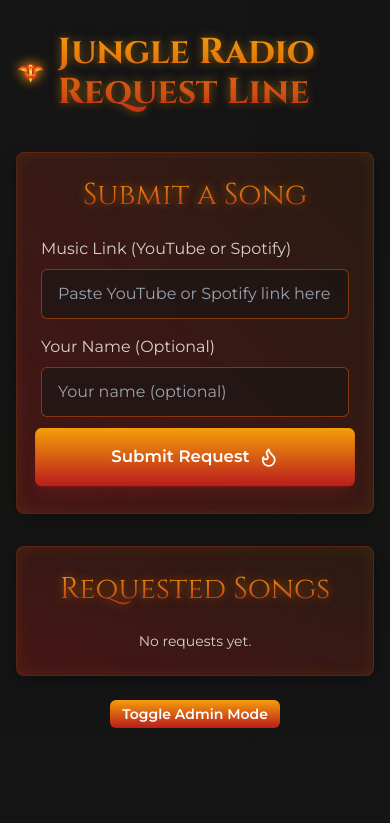
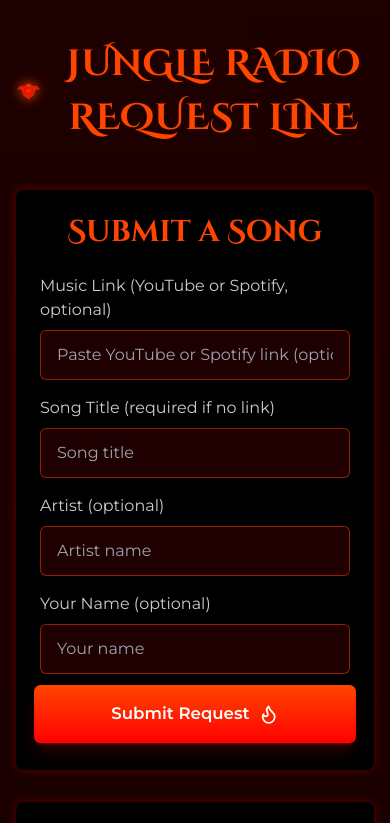
Before and after one commit to Chaps420/JungleRadio, a website: page index.html in a window 390 px wide. Shown: the top 823 px of the page. Drawn offline with nearby package versions, Linux system fonts and the light colour scheme.

Commit message:
Update index.html

```diff
--- a/index.html
+++ b/index.html
@@ -7,35 +7,41 @@
   <title>Jungle Radio Request Line</title>
 
   <!-- Google Fonts -->
-  <link href="https://fonts.googleapis.com/css2?family=Cinzel:wght@400;700&family=Montserrat:wght@300;400;600&display=swap" rel="stylesheet">
+  <link href="https://fonts.googleapis.com/css2?family=Cinzel+Decorative:wght@700&family=Montserrat:wght@300;400;600&display=swap" rel="stylesheet">
 
   <!-- Tailwind CSS CDN -->
   <script src="https://cdn.tailwindcss.com"></script>
 
   <style>
     :root {
-      --background: 20 14.3% 4.1%;
+      --background: 0 100% 10%; /* Near-black with red hint (#1a0000) */
       --foreground: 60 9.1% 97.8%;
       --muted: 12 6.5% 15.1%;
       --muted-foreground: 24 5.4% 63.9%;
-      --card: 20 14.3% 4.1%;
+      --card: 0 100% 10%;
       --card-foreground: 60 9.1% 97.8%;
       --border: 12 6.5% 15.1%;
       --input: 12 6.5% 15.1%;
-      --primary: 20.5 90.2% 48.2%;
+      --primary: 16 100% 50%; /* #ff4500 */
       --primary-foreground: 60 9.1% 97.8%;
       --secondary: 12 6.5% 15.1%;
       --secondary-foreground: 60 9.1% 97.8%;
-      --accent: 20.5 90.2% 48.2%;
+      --accent: 0 100% 50%; /* #ff0000 */
       --accent-foreground: 60 9.1% 97.8%;
-      --destructive: 0 84.2% 60.2%;
+      --destructive: 0 100% 50%;
       --destructive-foreground: 60 9.1% 97.8%;
-      --ring: 20.5 90.2% 48.2%;
+      --ring: 16 100% 50%;
       --radius: 0.5rem;
-      --flame-red: 0 84% 60%;
-      --flame-orange: 24.6 95% 53%;
-      --flame-yellow: 35.5 91.7% 32.9%;
-      --jungle-dark: 0 0% 9%;
+      --fiery-red: 0 100% 50%; /* #ff0000 */
+      --fiery-orange: 16 100% 50%; /* #ff4500 */
+      --fiery-dark: 24 100% 40%; /* #cc3300 */
+      --jungle-dark: 0 100% 10%; /* #1a0000 */
+      --font-size: 64px;
+      --padding: 10px 20px;
+      --letter-spacing: 2px;
+      --shadow1: 5px; /* Tighter for bright outline */
+      --shadow2: 10px;
+      --shadow3: 20px;
     }
 
     body {
@@ -48,23 +54,87 @@
     }
 
     .font-cinzel {
-      font-family: 'Cinzel', serif;
+      font-family: 'Cinzel Decorative', cursive;
     }
 
-    .flame-text {
-      background: linear-gradient(to bottom, #f59e0b, #b91c1c);
-      -webkit-background-clip: text;
-      background-clip: text;
-      color: transparent;
-      text-shadow: 0 0 10px rgba(245, 158, 11, 0.5);
+    .fiery-text {
+      font-family: 'Cinzel Decorative', cursive;
+      font-size: var(--font-size);
+      color: #ff4500; /* Match Submit a Song and Requested Songs */
+      -webkit-text-stroke: 1.5px var(--fiery-red); /* Bright fire red outline */
+      text-align: center;
+      position: relative;
+      display: inline-block;
+      padding: var(--padding);
+      text-transform: uppercase;
+      letter-spacing: var(--letter-spacing);
+      text-shadow:
+        0 0 2px var(--fiery-red),
+        0 0 var(--shadow1) var(--fiery-red),
+        0 0 var(--shadow2) var(--fiery-orange),
+        0 0 var(--shadow3) var(--fiery-dark);
+      animation:
+        textFlicker 1.2s infinite,
+        outlinePulse 1.5s infinite;
+    }
+
+    @keyframes textFlicker {
+      0% {
+        text-shadow:
+          0 0 2px var(--fiery-red),
+          0 0 var(--shadow1) var(--fiery-red),
+          0 0 var(--shadow2) var(--fiery-orange),
+          0 0 var(--shadow3) var(--fiery-dark);
+        transform: scale(1);
+      }
+      50% {
+        text-shadow:
+          0 0 4px var(--fiery-red),
+          0 0 calc(var(--shadow1) * 1.2) var(--fiery-red),
+          0 0 calc(var(--shadow2) * 1.2) var(--fiery-orange),
+          0 0 calc(var(--shadow3) * 1.2) var(--fiery-dark);
+        transform: scale(1.02);
+      }
+      100% {
+        text-shadow:
+          0 0 2px var(--fiery-red),
+          0 0 var(--shadow1) var(--fiery-red),
+          0 0 var(--shadow2) var(--fiery-orange),
+          0 0 var(--shadow3) var(--fiery-dark);
+        transform: scale(1);
+      }
+    }
+
+    @keyframes outlinePulse {
+      0% {
+        text-shadow:
+          0 0 2px var(--fiery-red),
+          0 0 var(--shadow1) var(--fiery-red),
+          0 0 var(--shadow2) var(--fiery-orange),
+          0 0 var(--shadow3) var(--fiery-dark);
+      }
+      50% {
+        text-shadow:
+          0 0 5px var(--fiery-red),
+          0 0 var(--shadow1) var(--fiery-red),
+          0 0 var(--shadow2) var(--fiery-orange),
+          0 0 var(--shadow3) var(--fiery-dark);
+      }
+      100% {
+        text-shadow:
+          0 0 2px var(--fiery-red),
+          0 0 var(--shadow1) var(--fiery-red),
+          0 0 var(--shadow2) var(--fiery-orange),
+          0 0 var(--shadow3) var(--fiery-dark);
+      }
     }
 
     .flame-card {
-      background: linear-gradient(to top right, rgba(185, 28, 28, 0.3), rgba(234, 88, 12, 0.1));
-      backdrop-filter: blur(4px);
-      border: 1px solid rgba(234, 88, 12, 0.2);
-      box-shadow: 0 5px 15px rgba(0, 0, 0, 0.3), inset 0 0 15px rgba(245, 158, 11, 0.1);
+      background-color: #000000; /* Solid black background */
+      border: 2px solid var(--fiery-red); /* Bright red outline */
+      box-shadow: 0 0 10px rgba(255, 0, 0, 0.3); /* Subtle red glow */
       border-radius: var(--radius);
+      padding: 1.5rem;
     }
 
     @keyframes flame {
@@ -73,8 +143,8 @@
     }
 
     @keyframes glow {
-      0% { filter: drop-shadow(0 0 2px #F59E0B); }
-      100% { filter: drop-shadow(0 0 10px #F59E0B); }
+      0% { filter: drop-shadow(0 0 2px #ff4500); }
+      100% { filter: drop-shadow(0 0 10px #ff4500); }
     }
 
     @keyframes flicker {
@@ -84,6 +154,7 @@
 
     .animate-flame {
       animation: flame 3s ease-in-out infinite;
+      touch-action: manipulation;
     }
 
     .animate-phoenix-glow {
@@ -97,7 +168,7 @@
       width: 100%;
       height: 100%;
       z-index: -1;
-      background: linear-gradient(rgba(23, 23, 23, 0.85), rgba(23, 23, 23, 0.95));
+      background: linear-gradient(rgba(26, 0, 0, 0.85), rgba(26, 0, 0, 0.95));
       animation: flicker 4s infinite alternate;
     }
 
@@ -106,11 +177,11 @@
     }
 
     ::-webkit-scrollbar-track {
-      background: rgba(23, 23, 23, 0.5);
+      background: rgba(26, 0, 0, 0.5);
     }
 
     ::-webkit-scrollbar-thumb {
-      background: rgba(234, 88, 12, 0.6);
+      background: rgba(255, 69, 0, 0.6);
       border-radius: 4px;
     }
 
@@ -122,6 +193,73 @@
     .song-preview.active {
       display: block;
     }
+
+    .song-url {
+      display: block;
+      max-width: 100%;
+      overflow: hidden;
+      text-overflow: ellipsis;
+      white-space: nowrap;
+    }
+
+    /* Mobile adjustments */
+    @media (max-width: 768px) {
+      :root {
+        --font-size: 48px;
+        --padding: 5px 10px;
+        --letter-spacing: 1px;
+        --shadow1: 4px;
+        --shadow2: 8px;
+        --shadow3: 16px;
+      }
+      .container {
+        padding-left: 1rem;
+        padding-right: 1rem;
+      }
+      input, button {
+        font-size: 0.9rem;
+        padding: 0.5rem 1rem;
+      }
+      .flame-card {
+        padding: 1rem;
+      }
+      .text-3xl {
+        font-size: 1.5rem;
+      }
+      .text-xs {
+        font-size: 0.65rem;
+      }
+      .fiery-text {
+        -webkit-text-stroke: 1px var(--fiery-red); /* Thinner outline for mobile */
+      }
+    }
+
+    @media (max-width: 480px) {
+      :root {
+        --font-size: 36px;
+        --padding: 5px 8px;
+        --letter-spacing: 0.5px;
+        --shadow1: 3px;
+        --shadow2: 6px;
+        --shadow3: 12px;
+      }
+      input, button {
+        font-size: 0.8rem;
+        padding: 0.4rem 0.8rem;
+      }
+      .flame-card {
+        padding: 0.75rem;
+      }
+      .text-3xl {
+        font-size: 1.25rem;
+      }
+      .text-xs {
+        font-size: 0.6rem;
+      }
+      .fiery-text {
+        -webkit-text-stroke: 0.8px var(--fiery-red); /* Even thinner for small screens */
+      }
+    }
   </style>
 
   <script>
@@ -132,9 +270,9 @@
             background: 'hsl(var(--background))',
             foreground: 'hsl(var(--foreground))',
             primary: { DEFAULT: 'hsl(var(--primary))', foreground: 'hsl(var(--primary-foreground))' },
-            amber: { '500': '#f59e0b' },
-            red: { '700': '#b91c1c' },
-            orange: { '600': '#ea580c' },
+            amber: { '500': '#ff4500' },
+            red: { '700': '#ff0000' },
+            orange: { '600': '#cc3300' },
             jungle: { 'dark': 'hsl(var(--jungle-dark))' }
           }
         }
@@ -146,16 +284,16 @@
   <!-- Flame Background -->
   <div class="flame-background"></div>
 
-  <div class="container mx-auto px-4 py-8">
+  <div class="container mx-auto px-4 py-8 max-w-full">
     <!-- Header with Phoenix Logo -->
     <header class="flex items-center justify-center mb-10">
       <div class="w-12 h-12 mr-3 animate-phoenix-glow">
         <svg xmlns="http://www.w3.org/2000/svg" viewBox="0 0 100 100" class="w-full h-full">
           <defs>
             <radialGradient id="phoenixGradient" cx="50%" cy="50%" r="50%" fx="50%" fy="50%">
-              <stop offset="0%" stop-color="#FFF082" />
-              <stop offset="40%" stop-color="#F59E0B" />
-              <stop offset="100%" stop-color="#B91C1C" />
+              <stop offset="0%" stop-color="#ff4500" />
+              <stop offset="40%" stop-color="#ff0000" />
+              <stop offset="100%" stop-color="#cc3300" />
             </radialGradient>
           </defs>
           <g transform="translate(50 50)">
@@ -163,49 +301,70 @@
             <path d="M-5,-10 C-25,-30 -40,-20 -45,-5 C-25,-10 -15,0 -5,10 Z" fill="url(#phoenixGradient)" />
             <path d="M5,-10 C25,-30 40,-20 45,-5 C25,-10 15,0 5,10 Z" fill="url(#phoenixGradient)" />
             <path d="M-10,15 C-5,25 0,35 0,40 C0,35 5,25 10,15" fill="url(#phoenixGradient)" />
-            <circle cx="0" cy="-20" r="5" fill="#FFF082" />
-            <path d="M0,-20 L4,-17 L0,-14 L-4,-17 Z" fill="#B91C1C" />
+            <circle cx="0" cy="-20" r="5" fill="#ff4500" />
+            <path d="M0,-20 L4,-17 L0,-14 L-4,-17 Z" fill="#cc3300" />
           </g>
         </svg>
       </div>
-      <h1 class="text-4xl font-cinzel font-bold flame-text">Jungle Radio Request Line</h1>
+      <h1 class="fiery-text">Jungle Radio Request Line</h1>
     </header>
 
     <!-- Main Content -->
     <main class="flex flex-col lg:flex-row gap-8 max-w-6xl mx-auto">
       <!-- Form Section -->
-      <section class="lg:w-1/2 flex flex-col">
+      <section class="lg:w-2/5 flex flex-col">
         <div class="flame-card p-6 md:p-8 h-full">
-          <h2 class="text-3xl font-cinzel mb-6 text-center flame-text">Submit a Song</h2>
+          <h2 class="text-3xl font-cinzel mb-6 text-center text-[#ff4500]">Submit a Song</h2>
           <form id="request-form" class="space-y-4">
             <div>
-              <label class="text-white/80 block mb-2">Music Link (YouTube or Spotify)</label>
+              <label class="text-white/80 block mb-2">Music Link (YouTube or Spotify, optional)</label>
               <input
                 type="url"
                 id="url"
                 name="url"
-                class="w-full px-4 py-3 bg-jungle-dark/60 border border-orange-600/50 rounded-md focus:outline-none focus:ring-2 focus:ring-amber-500/50 placeholder-gray-400 text-white"
-                placeholder="Paste YouTube or Spotify link here"
-                required
+                class="w-full px-4 py-3 bg-jungle-dark/60 border border-[#ff4500]/50 rounded-md focus:outline-none focus:ring-2 focus:ring-[#ff4500]/50 placeholder-gray-400 text-white"
+                placeholder="Paste YouTube or Spotify link (optional)"
                 aria-describedby="url-error"
               >
-              <div id="url-error" class="error mt-1 text-red-500"></div>
+              <div id="url-error" class="error mt-1 text-[#ff0000]"></div>
             </div>
             <div>
-              <label class="text-white/80 block mb-2">Your Name (Optional)</label>
+              <label class="text-white/80 block mb-2">Song Title (required if no link)</label>
+              <input
+                type="text"
+                id="title"
+                name="title"
+                class="w-full px-4 py-3 bg-jungle-dark/60 border border-[#ff4500]/50 rounded-md focus:outline-none focus:ring-2 focus:ring-[#ff4500]/50 placeholder-gray-400 text-white"
+                placeholder="Song title"
+                maxlength="100"
+              >
+            </div>
+            <div>
+              <label class="text-white/80 block mb-2">Artist (optional)</label>
+              <input
+                type="text"
+                id="artist"
+                name="artist"
+                class="w-full px-4 py-3 bg-jungle-dark/60 border border-[#ff4500]/50 rounded-md focus:outline-none focus:ring-2 focus:ring-[#ff4500]/50 placeholder-gray-400 text-white"
+                placeholder="Artist name"
+                maxlength="100"
+              >
+            </div>
+            <div>
+              <label class="text-white/80 block mb-2">Your Name (optional)</label>
               <input
                 type="text"
                 id="name"
                 name="requesterName"
-                class="w-full px-4 py-3 bg-jungle-dark/60 border border-orange-600/50 rounded-md focus:outline-none focus:ring-2 focus:ring-amber-500/50 placeholder-gray-400 text-white"
-                placeholder="Your name (optional)"
+                class="w-full px-4 py-3 bg-jungle-dark/60 border border-[#ff4500]/50 rounded-md focus:outline-none focus:ring-2 focus:ring-[#ff4500]/50 placeholder-gray-400 text-white"
+                placeholder="Your name"
                 maxlength="50"
               >
             </div>
             <button
               type="submit"
               id="submit-btn"
-              class="w-full py-4 px-6 bg-gradient-to-b from-amber-500 to-red-700 rounded-md font-bold text-white hover:opacity-90 transition-all duration-300 shadow-lg shadow-red-700/20 flex items-center justify-center space-x-2 animate-flame"
+              class="w-full py-4 px-6 bg-gradient-to-b from-[#ff4500] to-[#ff0000] rounded-md font-bold text-white hover:opacity-90 transition-all duration-300 shadow-lg shadow-[#ff0000]/20 flex items-center justify-center space-x-2 animate-flame"
             >
               <span>Submit Request</span>
               <svg xmlns="http://www.w3.org/2000/svg" width="24" height="24" viewBox="0 0 24 24" fill="none" stroke="currentColor" stroke-width="2" stroke-linecap="round" stroke-linejoin="round" class="h-5 w-5">
@@ -217,9 +376,9 @@
       </section>
 
       <!-- Requests Section -->
-      <section class="lg:w-1/2 flex flex-col">
+      <section class="lg:w-3/5 flex flex-col">
         <div class="flame-card p-6 md:p-8 h-full">
-          <h2 class="text-3xl font-cinzel mb-6 text-center flame-text">Requested Songs</h2>
+          <h2 class="text-3xl font-cinzel mb-6 text-center text-[#ff4500]">Requested Songs</h2>
           <div id="requests-list" class="space-y-2"></div>
         </div>
       </section>
@@ -229,7 +388,7 @@
     <div class="admin-toggle text-center mt-6 mb-8">
       <button
         id="toggle-admin"
-        class="py-1 px-3 bg-gradient-to-b from-amber-500 to-red-700 rounded-md font-bold text-white text-sm hover:opacity-90 transition-all duration-300"
+        class="py-1 px-3 bg-gradient-to-b from-[#ff4500] to-[#ff0000] rounded-md font-bold text-white text-sm hover:opacity-90 transition-all duration-300 animate-flame"
       >Toggle Admin Mode</button>
     </div>
   </div>
@@ -241,6 +400,7 @@
 
     // Extract song title from URL
     function extractSongTitle(url) {
+      if (!url) return null; // No URL provided, rely on user-entered title
       try {
         const urlObj = new URL(url);
         const params = new URLSearchParams(urlObj.search);
@@ -248,17 +408,14 @@
 
         // YouTube
         if (urlObj.hostname.includes('youtube.com') || urlObj.hostname.includes('youtu.be')) {
-          // Check query parameters for title-like data
           title = params.get('title') || params.get('t') || params.get('name');
           if (!title) {
-            // Try to extract from path or video ID
             const pathParts = urlObj.pathname.split('/').filter(Boolean);
             if (urlObj.hostname.includes('youtu.be')) {
-              title = pathParts[0]; // e.g., dQw4w9WgXcQ
+              title = pathParts[0];
             } else {
               title = params.get('v') || pathParts[pathParts.indexOf('watch') + 1] || '';
             }
-            // Clean up potential ID
             title = title
               ? decodeURIComponent(title)
                   .replace(/[-_]/g, ' ')
@@ -292,6 +449,7 @@
 
     // Generate embed URL for preview
     function getEmbedUrl(url) {
+      if (!url) return null; // No preview if no URL
       try {
         const urlObj = new URL(url);
         // YouTube
@@ -325,25 +483,33 @@
         }
         requests.forEach(request => {
           const item = document.createElement('div');
-          item.className = `flame-card rounded-md p-3 hover:border-amber-500/40 transition-all ${request.isProcessed ? 'opacity-60' : ''}`;
+          item.className = `flame-card rounded-md p-3 hover:border-[#ff4500]/40 transition-all`;
           const embedUrl = getEmbedUrl(request.url);
           item.innerHTML = `
             <div class="flex items-center space-x-2">
               <div class="flex-shrink-0 w-10 h-10 bg-jungle-dark/50 rounded flex items-center justify-center">
-                <svg xmlns="http://www.w3.org/2000/svg" width="20" height="20" viewBox="0 0 24 24" fill="none" stroke="currentColor" stroke-width="2" stroke-linecap="round" stroke-linejoin="round" class="text-amber-500">
+                <svg xmlns="http://www.w3.org/2000/svg" width="20" height="20" viewBox="0 0 24 24" fill="none" stroke="currentColor" stroke-width="2" stroke-linecap="round" stroke-linejoin="round" class="text-[#ff4500]">
                   <path d="M9 18V5l12-2v13"></path>
                   <circle cx="6" cy="18" r="3"></circle>
                   <circle cx="18" cy="16" r="3"></circle>
                 </svg>
               </div>
               <div class="flex-grow">
-                <h3 class="font-semibold text-amber-500 text-sm truncate">${request.title || 'Unknown Song'}</h3>
+                <h3 class="font-semibold text-[#ff4500] text-sm truncate">${request.title || 'Unknown Song'}</h3>
+                ${
+                  request.artist
+                    ? `<p class="text-xs text-white/80 truncate">Artist: ${request.artist}</p>`
+                    : ''
+                }
                 <p class="text-xs text-white/80 truncate">Added by: ${request.requesterName || 'Anonymous'}</p>
-                <a href="${request.url}" target="_blank" rel="noopener noreferrer" class="text-amber-500 hover:underline text-xs truncate block">${request.url}</a>
-                ${request.isProcessed ? '<span class="text-xs px-2 py-0.5 bg-amber-500/20 text-amber-500 rounded-full">Played</span>' : ''}
+                ${
+                  request.url
+                    ? `<a href="${request.url}" target="_blank" rel="noopener noreferrer" class="text-[#ff4500] hover:underline text-xs song-url">${request.url}</a>`
+                    : ''
+                }
                 ${
                   embedUrl
-                    ? `<button class="preview-btn mt-1 py-0.5 px-2 bg-jungle-dark/50 rounded-md text-white text-xs hover:bg-jungle-dark/70" data-id="${request.id}">Preview</button>`
+                    ? `<button class="preview-btn mt-1 py-0.5 px-2 bg-jungle-dark/50 rounded-md text-white text-xs hover:bg-jungle-dark/70 animate-flame" data-id="${request.id}">Preview</button>`
                     : ''
                 }
               </div>
@@ -351,14 +517,7 @@
                 isAdmin
                   ? `
                     <div class="flex-shrink-0 flex space-x-1 ml-2">
-                      <button class="mark-played py-0.5 px-1 bg-gradient-to-b from-amber-500 to-red-700 rounded-md text-white text-xs ${request.isProcessed ? 'opacity-50 cursor-not-allowed' : 'hover:opacity-90'}" data-id="${request.id}" ${request.isProcessed ? 'disabled' : ''}>
-                        <svg xmlns="http://www.w3.org/2000/svg" width="12" height="12" viewBox="0 0 24 24" fill="none" stroke="currentColor" stroke-width="2" stroke-linecap="round" stroke-linejoin="round" class="inline-block mr-0.5">
-                          <circle cx="12" cy="12" r="10"></circle>
-                          <polygon points="10 8 16 12 10 16 10 8"></polygon>
-                        </svg>
-                        Play
-                      </button>
-                      <button class="delete py-0.5 px-1 bg-red-700 rounded-md text-white text-xs hover:opacity-90" data-id="${request.id}">
+                      <button class="delete py-0.5 px-1 bg-[#ff0000] rounded-md text-white text-xs hover:opacity-90 animate-flame" data-id="${request.id}">
                         <svg xmlns="http://www.w3.org/2000/svg" width="12" height="12" viewBox="0 0 24 24" fill="none" stroke="currentColor" stroke-width="2" stroke-linecap="round" stroke-linejoin="round" class="inline-block mr-0.5">
                           <polyline points="3 6 5 6 21 6"></polyline>
                           <path d="M19 6v14a2 2 0 0 1-2 2H7a2 2 0 0 1-2-2V6m3 0V4a2 2 0 0 1 2-2h4a2 2 0 0 1 2 2v2"></path>
@@ -383,17 +542,6 @@
           list.appendChild(item);
         });
         if (isAdmin) {
-          document.querySelectorAll('.mark-played').forEach(btn => {
-            btn.addEventListener('click', (e) => {
-              const id = e.target.dataset.id;
-              const requests = JSON.parse(localStorage.getItem('musicRequests') || '[]');
-              const updatedRequests = requests.map(req =>
-                req.id === id ? { ...req, isProcessed: true } : req
-              );
-              localStorage.setItem('musicRequests', JSON.stringify(updatedRequests));
-              loadRequests();
-            });
-          });
           document.querySelectorAll('.delete').forEach(btn => {
             btn.addEventListener('click', (e) => {
               const id = e.target.dataset.id;
@@ -418,10 +566,15 @@
       }
     }
 
-    // Validate URL
-    function isValidMusicUrl(url) {
-      const regex = /^(https?:\/\/)?(www\.)?(youtube\.com|youtu\.be|spotify\.com)/i;
-      return regex.test(url);
+    // Validate submission
+    function validateSubmission(url, title) {
+      if (!url && !title) {
+        return 'Please provide either a YouTube/Spotify link or a song title';
+      }
+      if (url && !url.match(/^(https?:\/\/)?(www\.)?(youtube\.com|youtu\.be|spotify\.com)/i)) {
+        return 'Please enter a valid YouTube or Spotify link';
+      }
+      return null;
     }
 
     // Show error
@@ -443,12 +596,15 @@
     document.getElementById('request-form').addEventListener('submit', (e) => {
       e.preventDefault();
       const url = document.getElementById('url').value;
-      const name = document.getElementById('name').value;
+      const title = document.getElementById('title').value.trim();
+      const artist = document.getElementById('artist').value.trim();
+      const name = document.getElementById('name').value.trim();
       const submitBtn = document.getElementById('submit-btn');
 
       clearError('url-error');
-      if (!isValidMusicUrl(url)) {
-        showError('url-error', 'Please enter a valid YouTube or Spotify link');
+      const error = validateSubmission(url, title);
+      if (error) {
+        showError('url-error', error);
         return;
       }
 
@@ -456,15 +612,15 @@
       submitBtn.textContent = 'Submitting...';
 
       try {
-        const title = extractSongTitle(url);
+        const songTitle = title || extractSongTitle(url) || 'Unknown Song';
         const requests = JSON.parse(localStorage.getItem('musicRequests') || '[]');
         const newRequest = {
           id: generateId(),
-          url,
-          title,
-          requesterName: name || null,
+          url: url || null,
+          title: songTitle,
+          artist: artist || null,
+          requesterName: name || 'Anonymous',
           createdAt: new Date().toISOString(),
-          isProcessed: false,
         };
         requests.push(newRequest);
         localStorage.setItem('musicRequests', JSON.stringify(requests));
```
